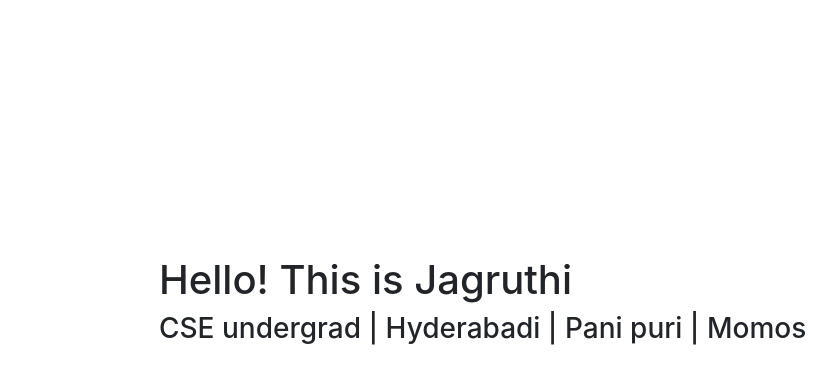
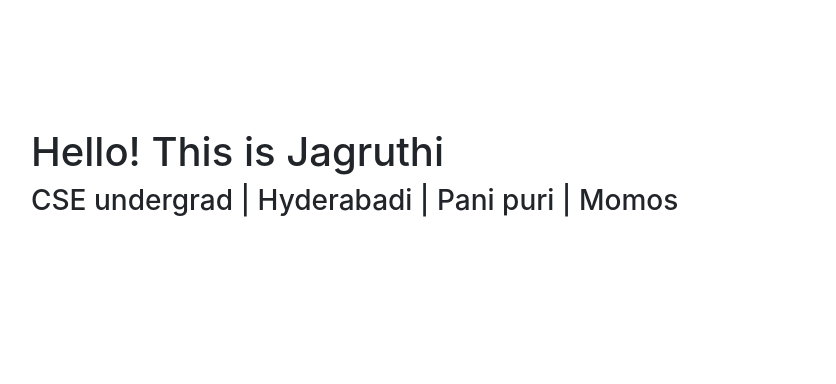
Before and after one commit to jagruthi20/jagruthi20.github.io, a plain HTML site: page index.html in a window 1280 px wide. Shown: the whole page, without its empty margins (112-948 px from the left). Drawn offline with nearby package versions, Linux system fonts and the light colour scheme.

Commit message:
Update style.css

```diff
--- a/css/style.css
+++ b/css/style.css
@@ -1,4 +1,4 @@
 body{
-  margin: 10% 10%;
-  padding: 10% 10%;
+  margin: 5% 5%;
+  padding: 5% 5%;
   }
```
